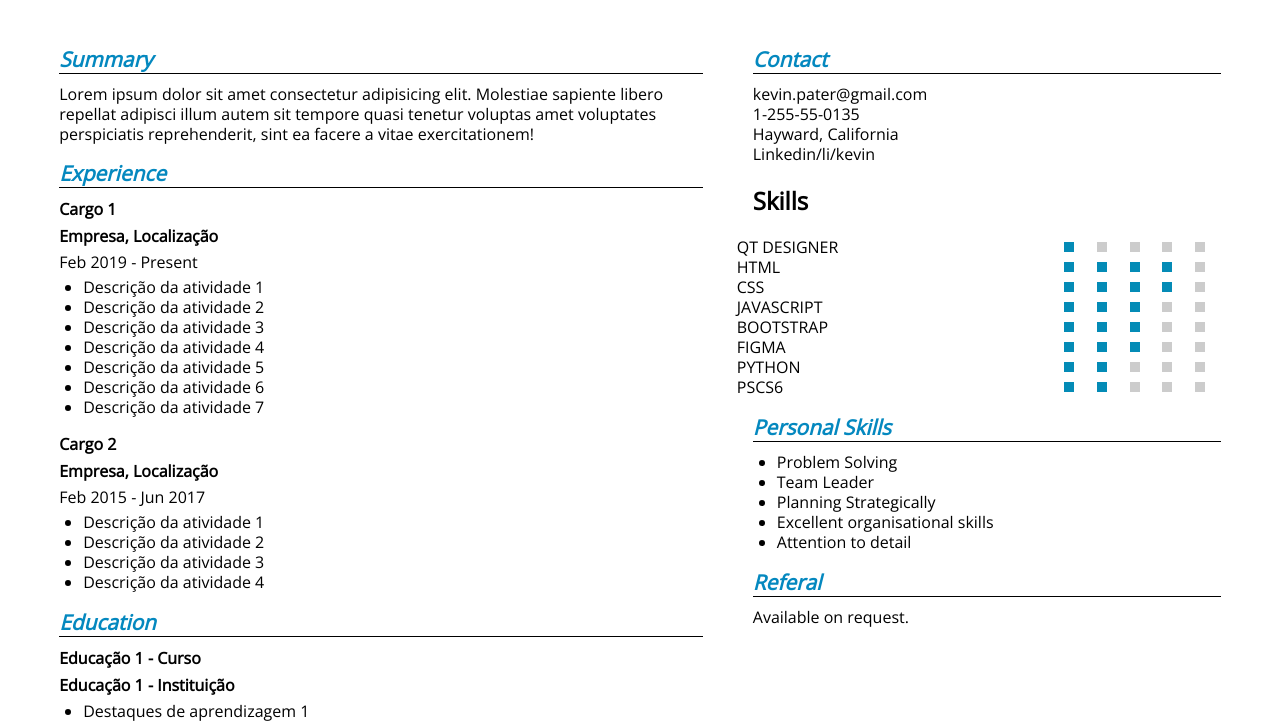
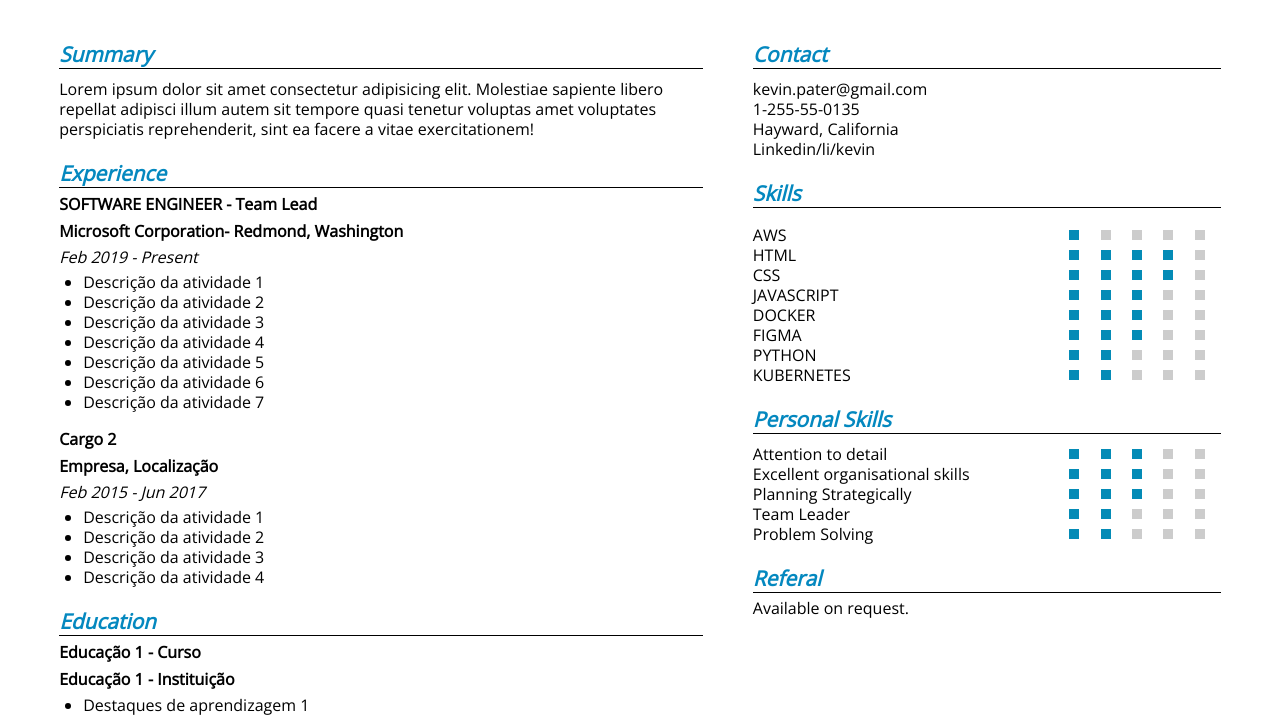
Before and after one commit to sgbruing/curriculoCSS, a plain HTML site: page index.html in a window 1280 px wide. Shown: the part 162-890 px from the top of the page. Drawn offline with nearby package versions, Linux system fonts and the light colour scheme.

Commit message:
adjustments of CSS

```diff
--- a/index.html
+++ b/index.html
@@ -1,5 +1,6 @@
 <!DOCTYPE html>
 <html lang="en">
+
 <head>
   <meta charset="UTF-8">
   <meta http-equiv="X-UA-Compatible" content="IE=edge">
@@ -10,22 +11,25 @@
   <link href="https://fonts.googleapis.com/css2?family=Open+Sans&display=swap" rel="stylesheet">
   <title>Exercício Curriculo</title>
 </head>
+
 <body>
   <header>
-        <h1 id="nome">Kevin Paterson</h1>
+    <h1 id="nome">Samuel G. Bruing</h1>
     <h2 id="cargo">SOFTWARE ENGINEER</h2>
   </header>
   <main>
     <div class="coluna-esquerda">
       <section class="sumario">
         <h3 class="titulos">Summary</h3>
-                <p>Lorem ipsum dolor sit amet consectetur adipisicing elit. Molestiae sapiente libero repellat adipisci illum autem sit tempore quasi tenetur voluptas amet voluptates perspiciatis reprehenderit, sint ea facere a vitae exercitationem!</p>
+        <p>Lorem ipsum dolor sit amet consectetur adipisicing elit. Molestiae sapiente libero repellat adipisci illum
+          autem sit tempore quasi tenetur voluptas amet voluptates perspiciatis reprehenderit, sint ea facere a vitae
+          exercitationem!</p>
       </section>
       <section class="experiencia">
         <h3 class="titulos">Experience</h3>
-                <h4>Cargo 1</h4>
-                <h4>Empresa, Localização</h4>
-                <p>Feb 2019 - Present</p>
+        <h4>SOFTWARE ENGINEER - Team Lead</h4>
+        <h4>Microsoft Corporation- Redmond, Washington</h4>
+        <p class="italico">Feb 2019 - Present</p>
         <ul>
           <li>Descrição da atividade 1</li>
           <li>Descrição da atividade 2</li>
@@ -37,7 +41,7 @@
         </ul>
         <h4>Cargo 2</h4>
         <h4>Empresa, Localização</h4>
-                <p>Feb 2015 - Jun 2017</p>
+        <p class="italico">Feb 2015 - Jun 2017</p>
         <ul>
           <li>Descrição da atividade 1</li>
           <li>Descrição da atividade 2</li>
@@ -45,7 +49,7 @@
           <li>Descrição da atividade 4</li>
         </ul>
       </section>
-            <section class="">
+      <section>
         <h3 class="titulos">Education</h3>
         <h4>Educação 1 - Curso</h4>
         <h4>Educação 1 - Instituição</h4>
@@ -57,18 +61,20 @@
       </section>
     </div>
     <div class="coluna-direita">
-            <section class="">
+      <section>
         <h3 class="titulos">Contact</h3>
-                <p>kevin.pater@gmail.com</p>
-                <p>1-255-55-0135</p>
-                <p>Hayward, California</p>
-                <p>Linkedin/li/kevin</p>
+        <ul class="noList">
+          <li>kevin.pater@gmail.com</li>
+          <li>1-255-55-0135</li>
+          <li>Hayward, California</li>
+          <li>Linkedin/li/kevin</li>
+        </ul>
       </section>
       <section id="skills">
-                <h2 class="title">Skills</h2>
+        <h2 class="titulos">Skills</h2>
         <ul class="noList">
           <li>
-                    <label>QT DESIGNER</label>
+            <label>AWS</label>
             <div class="container">
               <div class="point checked"></div>
               <div class="point"></div>
@@ -108,7 +114,7 @@
             </div>
           </li>
           <li>
-                    <label>BOOTSTRAP</label>
+            <label>DOCKER</label>
             <div class="container">
               <div class="point checked"></div>
               <div class="point checked"></div>
@@ -138,7 +144,62 @@
             </div>
           </li>
           <li>
-                    <label>PSCS6</label>
+            <label>KUBERNETES</label>
+            <div class="container">
+              <div class="point checked"></div>
+              <div class="point checked"></div>
+              <div class="point"></div>
+              <div class="point"></div>
+              <div class="point"></div>
+            </div>
+          </li>
+        </ul>
+      </section>
+      <section id="personal-skills">
+        <h3 class="titulos">Personal Skills</h3>
+        <ul class="noList">
+          <li>
+            <label>Attention to detail</label>
+            <div class="container">
+              <div class="point checked"></div>
+              <div class="point checked"></div>
+              <div class="point checked"></div>
+              <div class="point"></div>
+              <div class="point"></div>
+            </div>
+          </li>
+          <li>
+            <label>Excellent organisational skills</label>
+            <div class="container">
+              <div class="point checked"></div>
+              <div class="point checked"></div>
+              <div class="point checked"></div>
+              <div class="point"></div>
+              <div class="point"></div>
+            </div>
+          </li>
+          <li>
+            <label>Planning Strategically</label>
+            <div class="container">
+              <div class="point checked"></div>
+              <div class="point checked"></div>
+              <div class="point checked"></div>
+              <div class="point"></div>
+              <div class="point"></div>
+            </div>
+          </li>
+          <li>
+            <label>Team Leader</label>
+            <div class="container">
+              <div class="point checked"></div>
+              <div class="point checked"></div>
+              <div class="point"></div>
+              <div class="point"></div>
+              <div class="point"></div>
+            </div>
+          </li>
+          <li>
+            <label>Problem Solving</label>
             <div class="container">
               <div class="point checked"></div>
               <div class="point checked"></div>
@@ -150,20 +211,11 @@
         </ul>
       </section>
       <section class="">
-                <h3 class="titulos">Personal Skills</h3>
-                <ul>
-                    <li>Problem Solving</li>
-                    <li>Team Leader</li>
-                    <li>Planning Strategically</li>
-                    <li>Excellent organisational skills</li>
-                    <li>Attention to detail</li>
-                </ul>
-            </section>
-            <section class="">
         <h3 class="titulos">Referal</h3>
         <p>Available on request.</p>
       </section>
     </div>
   </main>
 </body>
+
 </html>
--- a/style.css
+++ b/style.css
@@ -29,7 +29,7 @@ header {
     position: absolute;
     margin: 0;
     bottom: 0;
-    transform: translateY(50%); /* Pega a medida da altuar do componente,  */
+    transform: translateY(50%);
     background-color: rgb(255, 255, 255);
     width: 11em;
     font-family: 'Open Sans', sans-serif;
@@ -69,17 +69,21 @@ p {
     font-family: 'Open Sans', sans-serif;
 }
 
+.italico {
+    font-style: italic;
+}
+
 .sumario h3 {
     margin-bottom: 10px;
 }
 
 section {
-    margin-bottom: 15px;
+    margin-bottom: 20px;
 }
 
 h3 {
-    margin-bottom: 10px;
-    margin-top: 10px;
+    margin-bottom: 5px;
+    margin-top: 5px;
 }
 
 h4 {
@@ -97,6 +101,8 @@ ul {
 .noList {
     list-style: none;
     padding-inline-start: 0px;
+    margin-left: 1rem;
+    margin-top: 0.6rem;
 }
 
 .point {
@@ -120,3 +126,9 @@ ul {
     justify-content: space-between;
     width: 30%;
 }
+
+#personal-skills li {
+    display: flex;
+    align-items: center;
+    justify-content: space-between;
+}
```
Lines whose indentation alone changed are shown as unchanged.
